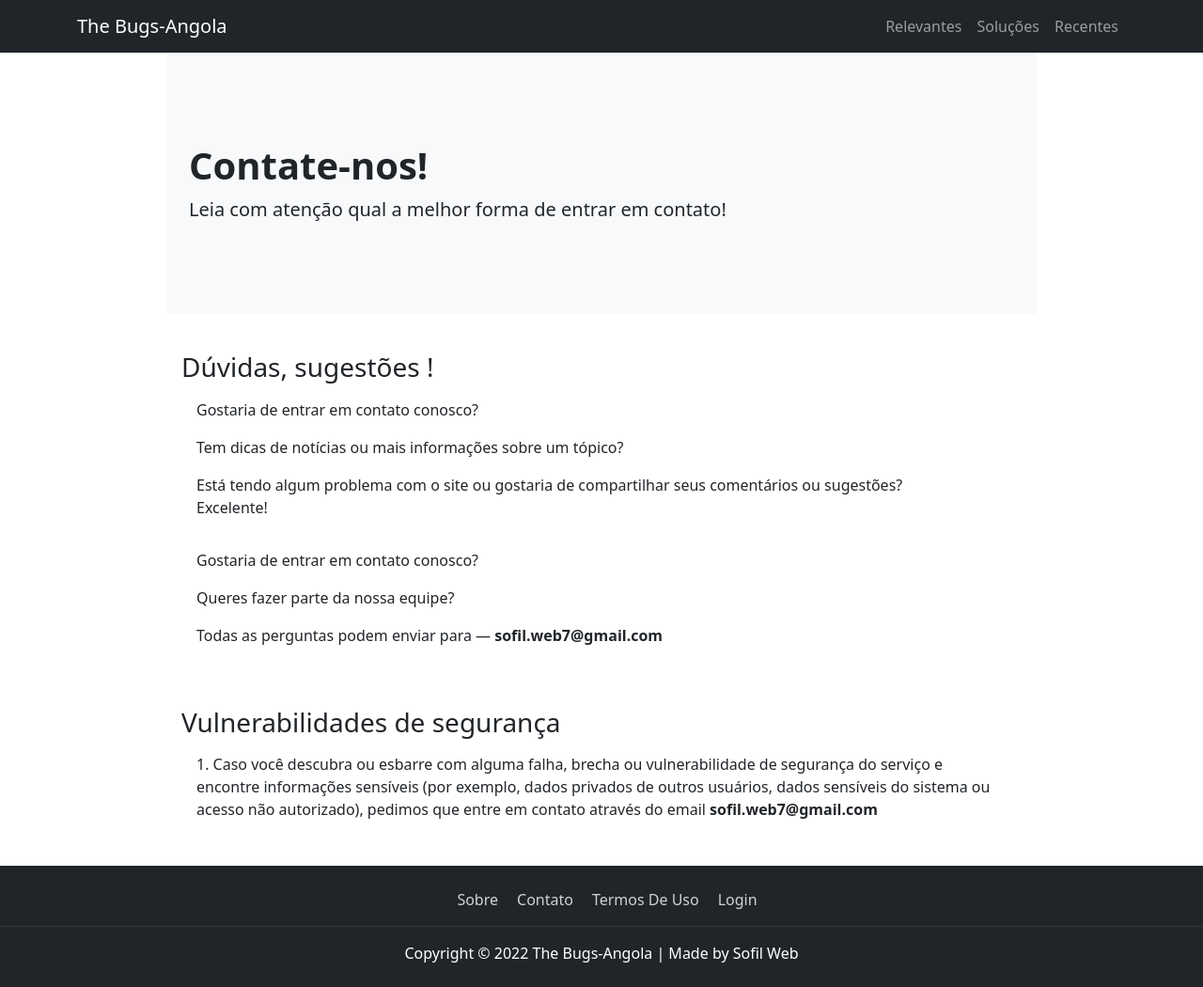
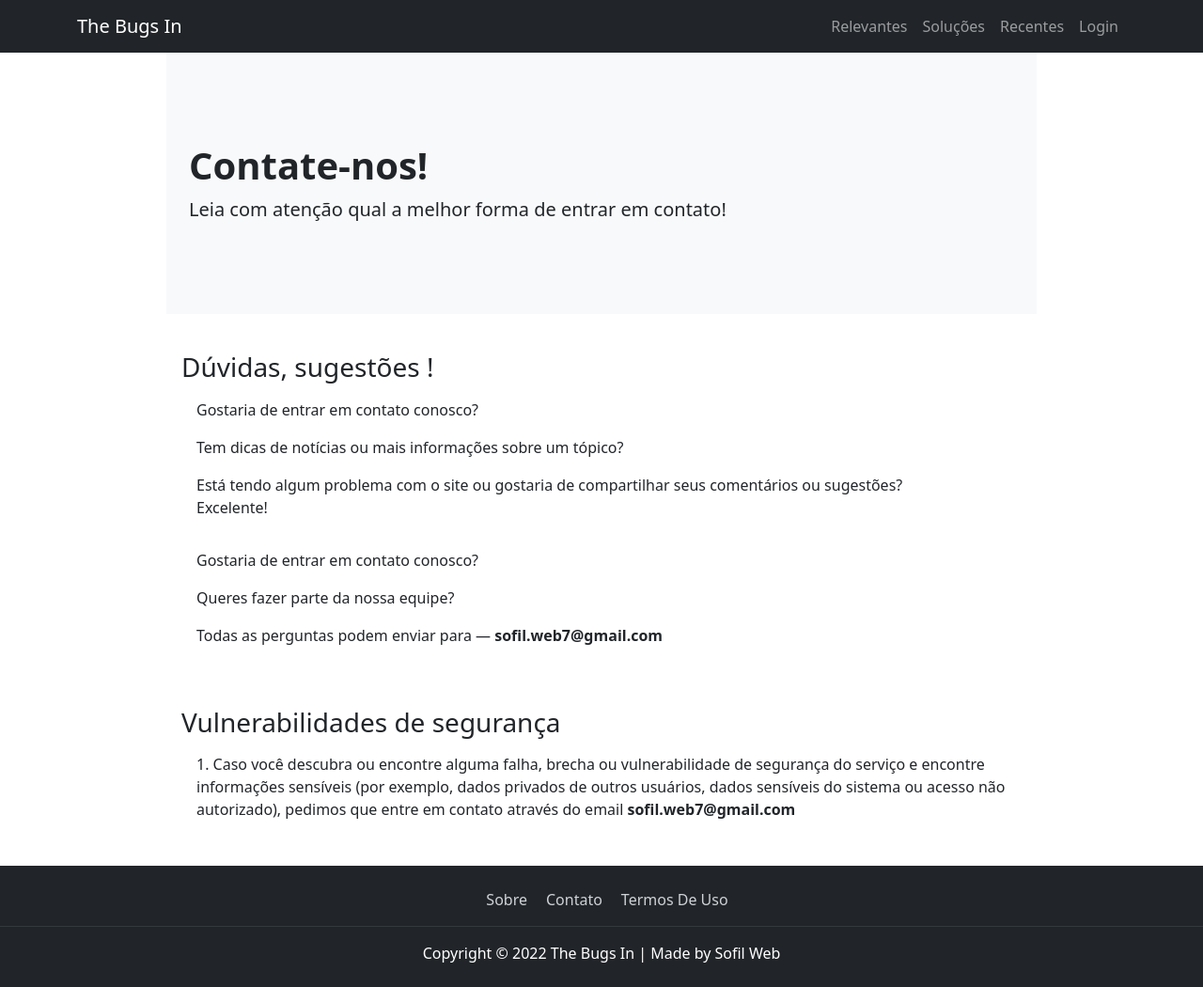
Before and after one commit to ismaely/the-Bugs-angola, a Django app: page /contact/ in a window 1280 px wide. Shown: the whole page at 94% size. Run offline with Django 4.2, Linux system fonts and the light colour scheme; some libraries are stand-ins or nearby versions.

Commit message:
add page contact and links in home

```diff
--- a/templates/base.html
+++ b/templates/base.html
@@ -6,7 +6,7 @@
     <meta name="viewport" content="width=device-width, initial-scale=1, shrink-to-fit=no" />
     <meta name="description" content="" />
     <meta name="author" content="" />
-    <title>The Bug Angola: Divulgação de falhas e soluções de segurnaça Angolana</title>
+    <title>The Bugs In: Divulgação de falhas e soluções de segurnaça Angolana</title>
     <!-- Favicon-->
     <link rel="icon" type="image/x-icon" href="{% static 'assets/favicon.ico' %}" />
     <!-- Core theme CSS (includes Bootstrap)-->
@@ -17,7 +17,7 @@
     <!-- Responsive navbar-->
     <nav class="navbar navbar-expand-lg navbar-dark bg-dark">
       <div class="container">
-        <a class="navbar-brand" href="{% url 'index:index' %}">The Bugs-Angola</a>
+        <a class="navbar-brand" href="{% url 'index:index' %}">The Bugs In</a>
         <button
           class="navbar-toggler"
           type="button"
@@ -34,6 +34,7 @@
             <li class="nav-item"><a class="nav-link" href="#">Relevantes</a></li>
             <li class="nav-item"><a class="nav-link" href="#!">Soluções</a></li>
             <li class="nav-item"><a class="nav-link" href="#!">Recentes</a></li>
+            <li class="nav-item"><a class="nav-link" href="{% url 'index:loginUser' %}">Login</a></li>
           </ul>
         </div>
       </div>
@@ -58,12 +59,12 @@
         <ul class="ft-menu">
           <li><a href="{% url 'index:about' %}">Sobre</a></li>
           <li><a href="{% url 'index:contact' %}">Contato</a></li>
-          <li><a href="{% url 'index:termsOfUse'%}">Termos de Uso</a></li>
-          <li><a href="{% url 'index:loginUser' %}">Login</a></li>
+          <li><a href="#">Termos de Uso</a></li>
+          <!--<li><a href="{% url 'index:termsOfUse'%}">Termos de Uso</a></li>-->
         </ul>
       </div>
       <hr class="bg-secondary" />
-      <p class="m-0 text-center text-white">Copyright &copy; 2022 The Bugs-Angola | Made by <span> Sofil Web </span></p>
+      <p class="m-0 text-center text-white">Copyright &copy; 2022 The Bugs In | Made by <span> Sofil Web </span></p>
     </footer>
     <!-- Bootstrap core JS-->
     <script src="https://cdn.jsdelivr.net/npm/bootstrap@5.1.3/dist/js/bootstrap.bundle.min.js"></script>
--- a/templates/index/about.html
+++ b/templates/index/about.html
@@ -2,8 +2,8 @@
 <header class="py-5 bg-light border-0 mb-4">
   <div class="container">
     <div class="my-5">
-      <h1 class="fw-bolder">Welcome to Blog Home!</h1>
-      <p class="lead mb-0">A Bootstrap 5 starter layout for your next blog homepage</p>
+      <h1 class="fw-bolder">Sobre Nós</h1>
+      <p class="lead mb-0">Partilhar o pouco que temos, para o bem de muitos!</p>
     </div>
   </div>
 </header>
@@ -11,7 +11,7 @@
 <div class="card m-4 w-100% border-0">
   <!--<a href="#!"><img class="card-img-top" src="https://dummyimage.com/850x350/dee2e6/6c757d.jpg" alt="..." /></a>-->
   <div class="card-body">
-    <h3 class="card-title">Tentando construir um pedaço de Solução bugs de Angola</h3>
+    <h3 class="card-title">Tentando construir um pedaço de Solução para Angola</h3>
     <p class="card-text">
       Tudo está com um ruído tão grande, é tanta falhas e oferta em aplicações de serviços em Angola, predadores prontos para atacar – e a gente ali, no meio dessa confusão toda,
       tentando extrair algum valor para divulgar falhas, soluções e boas praticas de segurança.
--- a/templates/index/contact.html
+++ b/templates/index/contact.html
@@ -29,7 +29,7 @@
     <h3 class="card-title">Vulnerabilidades de segurança</h3>
     <ol class="list-group list-group-numbered">
       <li class="list-group-item border-0">
-        Caso você descubra ou esbarre com alguma falha, brecha ou vulnerabilidade de segurança do serviço e encontre informações sensíveis (por exemplo, dados privados de outros
+        Caso você descubra ou encontre alguma falha, brecha ou vulnerabilidade de segurança do serviço e encontre informações sensíveis (por exemplo, dados privados de outros
         usuários, dados sensíveis do sistema ou acesso não autorizado), pedimos que entre em contato através do email <b>sofil.web7@gmail.com</b>
       </li>
     </ol>
```
Also changed, not shown: README.md.
